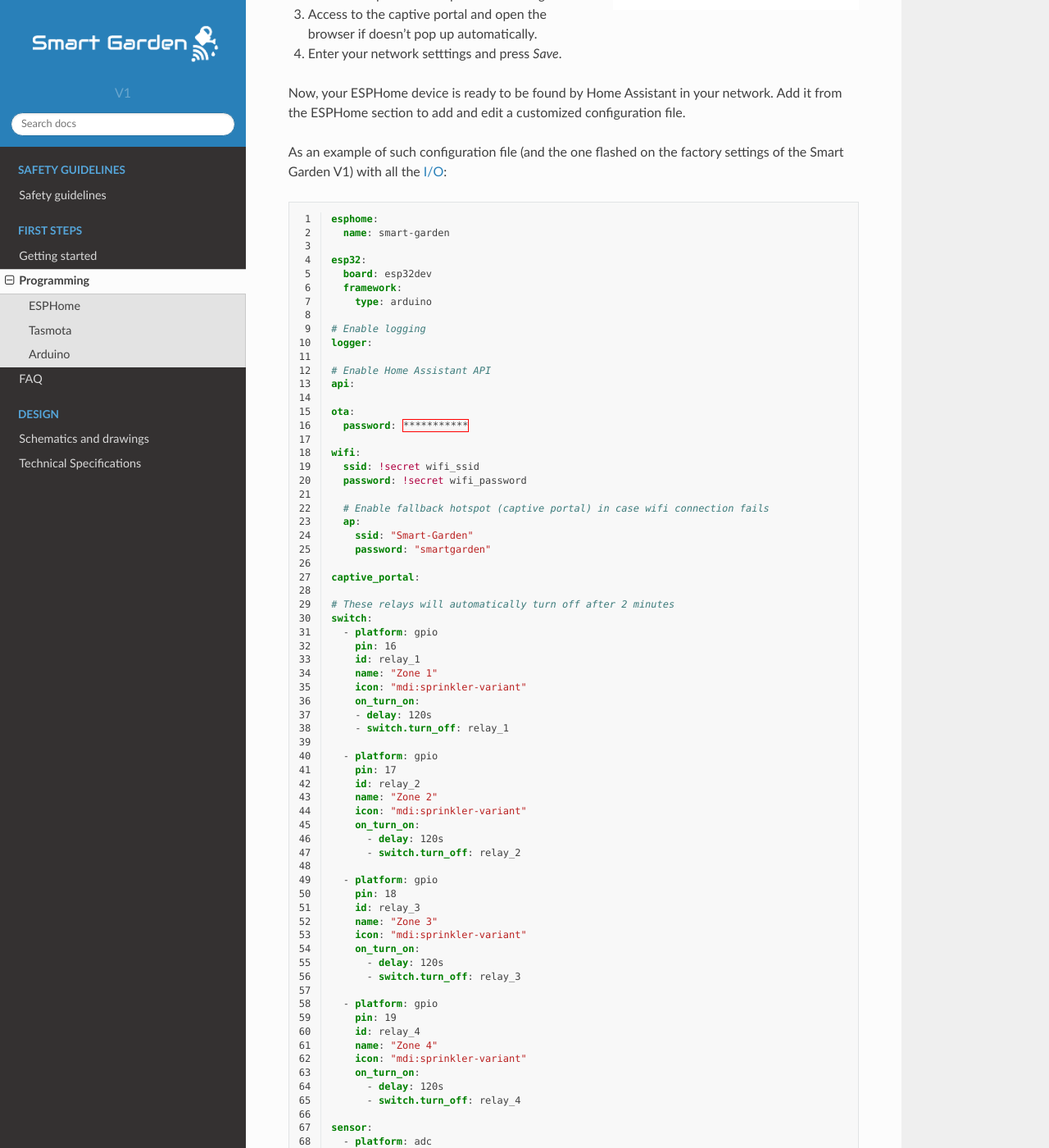
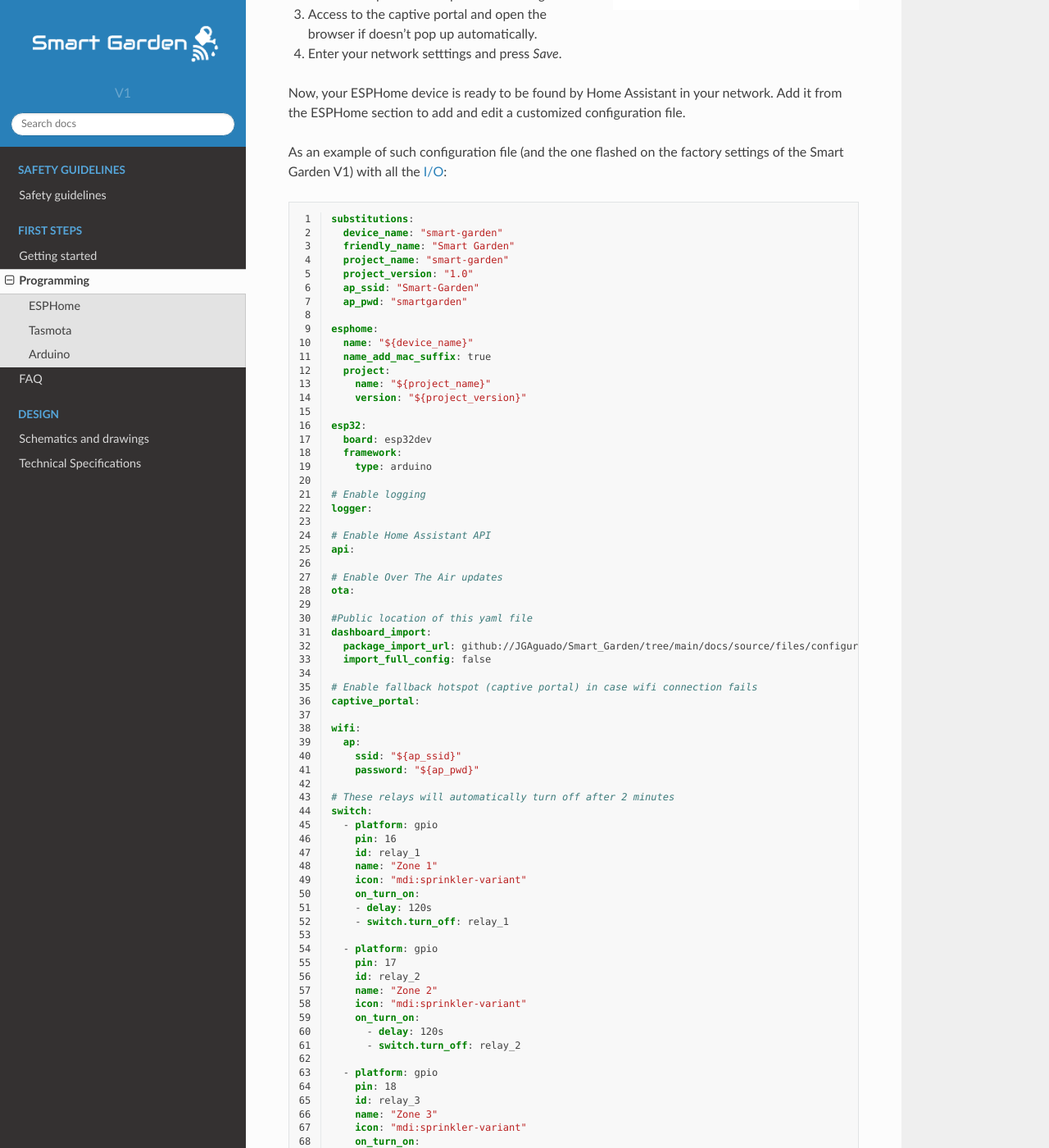
Before and after one commit to JGAguado/Smart_Garden, a Sphinx documentation site: the page built from docs/source/programming.rst, in a window 1280 px wide and 1400 px high, scrolled down 1139 px. Shown: the whole window at 82% size. Built offline with Sphinx 7.4.7 and the Read the Docs theme 2.0.0, drawn with Linux system fonts in a browser that asks for light colours; some of the changed text lies outside the part shown.

Commit message:
Updated configuration.yaml

```diff
--- a/docs/source/files/configuration.yaml
+++ b/docs/source/files/configuration.yaml
@@ -1,5 +1,17 @@
+substitutions:
+  device_name: "smart-garden"
+  friendly_name: "Smart Garden"
+  project_name: "smart-garden"
+  project_version: "1.0"
+  ap_ssid: "Smart-Garden"
+  ap_pwd: "smartgarden"
+
 esphome:
-  name: smart-garden
+  name: "${device_name}"
+  name_add_mac_suffix: true
+  project:
+    name: "${project_name}"
+    version: "${project_version}"
 
 esp32:
   board: esp32dev
@@ -12,19 +24,21 @@ logger:
 # Enable Home Assistant API
 api:
 
+# Enable Over The Air updates
 ota:
-  password: ***********
+
+#Public location of this yaml file
+dashboard_import:
+  package_import_url: github://JGAguado/Smart_Garden/tree/main/docs/source/files/configuration.yaml
+  import_full_config: false
+
+# Enable fallback hotspot (captive portal) in case wifi connection fails
+captive_portal:
 
 wifi:
-  ssid: !secret wifi_ssid
-  password: !secret wifi_password
-
-  # Enable fallback hotspot (captive portal) in case wifi connection fails
   ap:
-    ssid: "Smart-Garden"
-    password: "smartgarden"
-
-captive_portal:
+    ssid: "${ap_ssid}"
+    password: "${ap_pwd}"
 
 # These relays will automatically turn off after 2 minutes
 switch:
```
